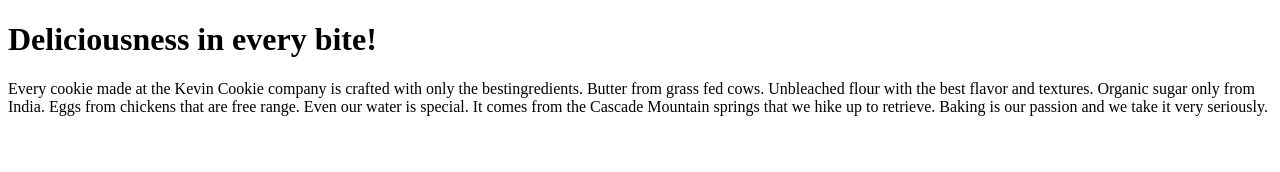
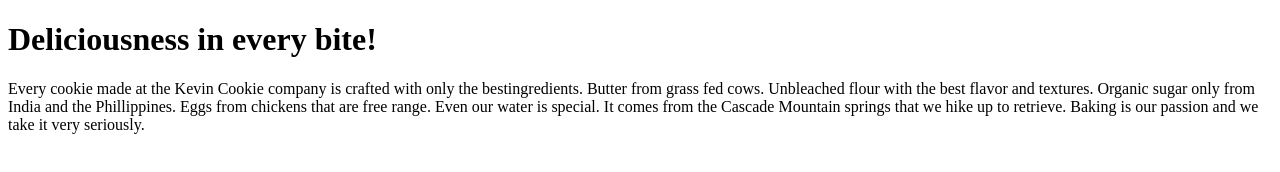
Before and after one commit to Gelo92/Git, a plain HTML site: page index.htm in a window 1280 px wide. Drawn offline with Linux system fonts and the light colour scheme.

Commit message:
Update index.htm

```diff
--- a/index.htm
+++ b/index.htm
@@ -6,7 +6,7 @@
 
 <p>Every cookie made at the Kevin Cookie company is crafted with only the bestingredients.
 Butter from grass fed cows. Unbleached flour with the best flavor and textures.
- Organic sugar only from India. Eggs from chickens that are free range.
+ Organic sugar only from India and the Phillippines. Eggs from chickens that are free range.
 Even our water is special. It comes from the Cascade Mountain springs that we hike up to retrieve.
  Baking is our passion and we take it very seriously.</p>
 
```
